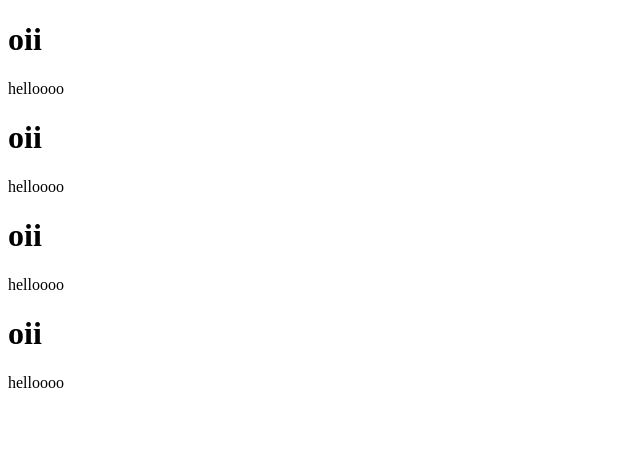
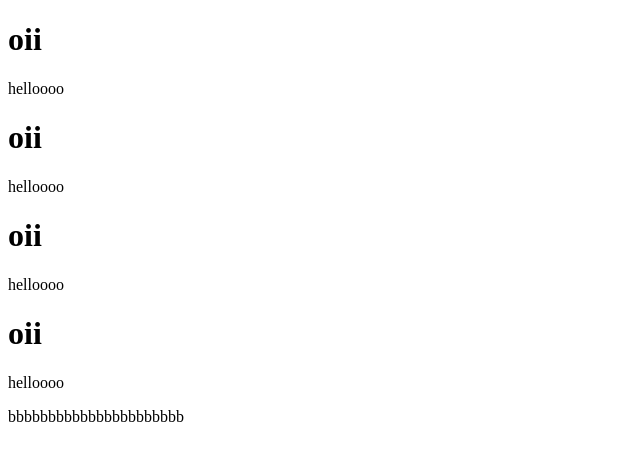
Before and after one commit to athifal/date-with-github, a plain HTML site: page index.html in a window 1280 px wide. Shown: the whole page, without its empty margins (0-640 px from the left). Drawn offline with Linux system fonts and the light colour scheme.

Commit message:
merge conflict

```diff
--- a/index.html
+++ b/index.html
@@ -13,5 +13,8 @@
     <p>helloooo</p><h1>oii</h1>
     <p>helloooo</p><h1>oii</h1>
     <p>helloooo</p>
+
+
+bbbbbbbbbbbbbbbbbbbbbb
 </body>
 </html>
```
